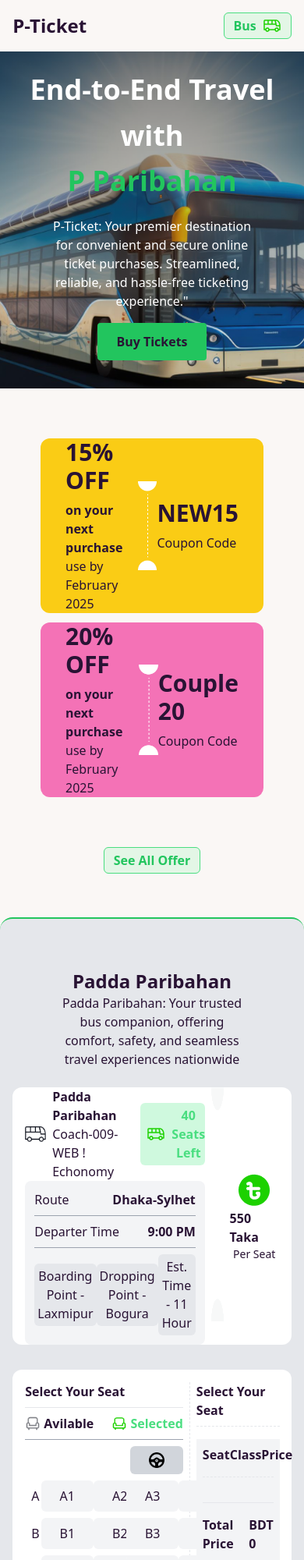
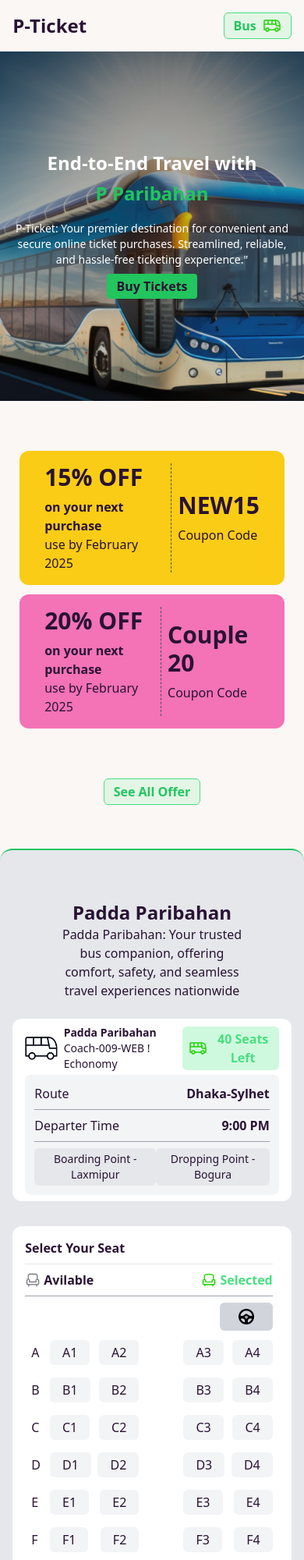
Before and after one commit to mdimamhosen/Assignment_5_9, a website built with Vite: page index.html in a window 390 px wide. Shown: the top 2000 px of the page at 78% size. Built offline with nearby package versions, Linux system fonts and the light colour scheme; files whose address does not match are found by name.

Commit message:
final commit push

```diff
--- a/index.html
+++ b/index.html
@@ -34,25 +34,29 @@
       <!-- banner section -->
       <div>
         <div
-          class="flex -z-10 bg-cover bg-center h-[27rem]"
+          class="flex -z-10 bg-cover bg-center h-[28rem]"
           style="background-image: url('./images/banner.png')"
         >
           <!-- <div class="absolute inset-0 bg-black opacity-10"></div> -->
           <div class="flex items-center justify-center">
             <div class="text-center">
-              <h2 class="text-4xl leading-relaxed font-bold text-white">
+              <h2
+                class="text-2xl md:text-4xl leading-relaxed font-bold text-white"
+              >
                 End-to-End Travel with <br />
                 <span class="text-green-500"> P Paribahan </span>
               </h2>
 
-              <p class="mt-4 w-[70%] mx-auto text-white">
+              <p
+                class="mt-4 w-[90%] md:w-[70%] text-sm md:text-lg mx-auto text-white"
+              >
                 P-Ticket: Your premier destination for convenient and secure
                 online ticket purchases. Streamlined, reliable, and hassle-free
                 ticketing experience."
               </p>
 
               <a
-                class="my-4 inline-block px-6 py-3 cursor-pointer bg-green-500 font-bold rounded"
+                class="my-2 md:my-4 inline-block px-3 py-1 md:px-6 md:py-3 cursor-pointer bg-green-500 font-bold rounded"
                 href="#section2"
                 >Buy Tickets</a
               >
@@ -96,34 +100,39 @@
         class="flex gap-y-3 flex-col md:flex-row md:gap-y-0 items-center justify-between my-16 w-11/12 mx-auto"
       >
         <div
-          class="flex w-[80%] md:w-[49%] items-center justify-center px-8 rounded-xl bg-yellow-400"
+          class="flex w-[95%] py-4 md:py-0 md:w-[49%] items-center justify-center px-8 rounded-xl bg-yellow-400"
         >
-          <div>
+          <div
+            class="border-r md:border-r-0 border-r-gray-600 border-dashed pr-1 md:pr-0 mr-2 md:mr-0"
+          >
             <h1 class="font-bold text-3xl">15% OFF</h1>
             <p class="font-bold mt-2">
               on your next purchase <br />
               <span class="font-thin">use by February 2025</span>
             </p>
           </div>
-          <div>
-            <img class=" " src="./images/cupon-devider.png" alt="" />
+          <div class="hidden md:block">
+            <img 1class=" " src="./images/cupon-devider.png" alt="" />
           </div>
+
           <div>
             <h1 class="font-bold text-3xl">NEW15</h1>
             <p class="font-thin mt-2">Coupon Code</p>
           </div>
         </div>
         <div
-          class="flex w-[80%] md:w-[49%] justify-center items-center px-8 rounded-xl bg-pink-400"
+          class="flex w-[95%] py-4 md:py-0 md:w-[49%] justify-center items-center px-8 rounded-xl bg-pink-400"
         >
-          <div>
+          <div
+            class="border-r md:border-r-0 border-r-gray-600 border-dashed pr-1 md:pr-0 mr-2 md:mr-0"
+          >
             <h1 class="font-bold text-3xl">20% OFF</h1>
             <p class="font-bold mt-2">
               on your next purchase <br />
               <span class="font-thin">use by February 2025</span>
             </p>
           </div>
-          <div>
+          <div class="hidden md:block">
             <img src="./images/cupon-devider.png" alt="" />
           </div>
           <div>
@@ -152,14 +161,16 @@
               safety, and seamless travel experiences nationwide
             </p>
           </div>
-          <div class="flex gap-2 mx-auto w-11/12 rounded-xl px-4 bg-white">
-            <div class="flex flex-col justify-evenly w-[73%]">
+          <div
+            class="flex gap-2 mx-auto w-11/12 rounded-xl py-2 md:py-0 px-4 bg-white"
+          >
+            <div class="flex flex-col justify-evenly md:w-[73%] w-[100%]">
               <div class="flex justify-between items-center">
                 <div class="flex gap-2 items-center">
                   <div>
                     <img width="50px" src="./images/bus-logo.png" alt="" />
                   </div>
-                  <p class="font-bold">
+                  <p class="font-bold text-sm md:text-md">
                     Padda Paribahan <br />
                     <span class="font-thin">Coach-009-WEB ! Echonomy</span>
                   </p>
@@ -174,7 +185,7 @@
                 </div>
               </div>
               <div
-                class="flex flex-col justify-center gap-2 bg-gray-100 p-3 rounded-lg"
+                class="flex flex-col justify-center gap-2 mt-1 bg-gray-100 p-3 rounded-lg"
               >
                 <div class="flex items-center justify-between">
                   <h1>Route</h1>
@@ -187,22 +198,26 @@
                 </div>
                 <div class="h-[1px] border-t border-t-gray-400"></div>
                 <div class="flex justify-between items-center">
-                  <button class="bg-gray-200 p-1 rounded-md">
+                  <button class="bg-gray-200 text-sm md:text-md p-1 rounded-md">
                     Boarding Point - Laxmipur
                   </button>
-                  <button class="bg-gray-200 p-1 rounded-md">
+                  <button class="bg-gray-200 text-sm md:text-md p-1 rounded-md">
                     Dropping Point - Bogura
                   </button>
-                  <button class="bg-gray-200 p-1 rounded-md">
+                  <button
+                    class="bg-gray-200 text-sm md:text-md hidden md:block p-1 rounded-md"
+                  >
                     Est. Time - 11 Hour
                   </button>
                 </div>
               </div>
             </div>
-            <div class="h-[300px] w-[5%]">
+            <div class="h-[300px] hidden md:flex w-[5%]">
               <img class="h-full" src="./images/info-devider.png" alt="" />
             </div>
-            <div class="flex flex-col justify-center items-center w-[20%]">
+            <div
+              class="hidden md:flex flex-col justify-center items-center w-[20%]"
+            >
               <div><img src="./images/fare.png" alt="" /></div>
               <h1 class="font-bold">550 Taka</h1>
               <p class="text-sm">Per Seat</p>
@@ -211,10 +226,12 @@
           <!--main seat section -->
           <div
             id="section2"
-            class="bg-white w-11/12 flex gap-2 mx-auto mt-8 rounded-xl px-4 py-4"
+            class="bg-white w-11/12 flex flex-col md:flex-row gap-2 mx-auto mt-8 rounded-xl px-4 py-4"
           >
             <!-- left section -->
-            <div class="w-[65%] border-r border-dashed pr-2">
+            <div
+              class="w-full md:w-[65%] md:border-r border-r-0 border-dashed pr-2"
+            >
               <h1 class="font-bold">Select Your Seat</h1>
               <div class="h-[1px] my-2 border-t border-t-gray-200"></div>
 
@@ -256,14 +273,14 @@
                       <button
                         onclick="addToCart('A1')"
                         id="A1 seat"
-                        class="bg-gray-100 flex justify-center items-center rounded-md px-6 py-2"
+                        class="bg-gray-100 flex justify-center items-center rounded-md px-4 py-1 md:px-6 md:py-2"
                       >
                         A1
                       </button>
                       <button
                         onclick="addToCart('A2')"
                         id="A2 seat"
-                        class="bg-gray-100 flex justify-center items-center rounded-md px-6 py-2"
+                        class="bg-gray-100 flex justify-center items-center rounded-md px-4 py-1 md:px-6 md:py-2"
                       >
                         A2
                       </button>
@@ -273,14 +290,14 @@
                       <button
                         onclick="addToCart('A3')"
                         id="A3 seat"
-                        class="bg-gray-100 flex justify-center items-center rounded-md px-6 py-2"
+                        class="bg-gray-100 flex justify-center items-center rounded-md px-4 py-1 md:px-6 md:py-2"
                       >
                         A3
                       </button>
                       <button
                         onclick="addToCart('A4')"
                         id="A4 seat"
-                        class="bg-gray-100 flex justify-center items-center rounded-md px-6 py-2"
+                        class="bg-gray-100 flex justify-center items-center rounded-md px-4 py-1 md:px-6 md:py-2"
                       >
                         A4
                       </button>
@@ -294,14 +311,14 @@
                       <button
                         onclick="addToCart('B1')"
                         id="B1 seat"
-                        class="bg-gray-100 flex justify-center items-center rounded-md px-6 py-2"
+                        class="bg-gray-100 flex justify-center items-center rounded-md px-4 py-1 md:px-6 md:py-2"
                       >
                         B1
                       </button>
                       <button
                         onclick="addToCart('B2')"
                         id="B2 seat"
-                        class="bg-gray-100 flex justify-center items-center rounded-md px-6 py-2"
+                        class="bg-gray-100 flex justify-center items-center rounded-md px-4 py-1 md:px-6 md:py-2"
                       >
                         B2
                       </button>
@@ -311,14 +328,14 @@
                       <button
                         onclick="addToCart('B3')"
                         id="B3 seat"
-                        class="bg-gray-100 flex justify-center items-center rounded-md px-6 py-2"
+                        class="bg-gray-100 flex justify-center items-center rounded-md px-4 py-1 md:px-6 md:py-2"
                       >
                         B3
                       </button>
                       <button
                         onclick="addToCart('B4')"
                         id="B4 seat"
-                        class="bg-gray-100 flex justify-center items-center rounded-md px-6 py-2"
+                        class="bg-gray-100 flex justify-center items-center rounded-md px-4 py-1 md:px-6 md:py-2"
                       >
                         B4
                       </button>
@@ -333,14 +350,14 @@
                       <button
                         onclick="addToCart('C1')"
                         id="C1 seat"
-                        class="bg-gray-100 flex justify-center items-center rounded-md px-6 py-2"
+                        class="bg-gray-100 flex justify-center items-center rounded-md px-4 py-1 md:px-6 md:py-2"
                       >
                         C1
                       </button>
                       <button
                         onclick="addToCart('C2')"
                         id="C2 seat"
-                        class="bg-gray-100 flex justify-center items-center rounded-md px-6 py-2"
+                        class="bg-gray-100 flex justify-center items-center rounded-md px-4 py-1 md:px-6 md:py-2"
                       >
                         C2
                       </button>
@@ -350,14 +367,14 @@
                       <button
                         onclick="addToCart('C3')"
                         id="C3 seat"
-                        class="bg-gray-100 flex justify-center items-center rounded-md px-6 py-2"
+                        class="bg-gray-100 flex justify-center items-center rounded-md px-4 py-1 md:px-6 md:py-2"
                       >
                         C3
                       </button>
                       <button
                         onclick="addToCart('C4')"
                         id="C4 seat"
-                        class="bg-gray-100 flex justify-center items-center rounded-md px-6 py-2"
+                        class="bg-gray-100 flex justify-center items-center rounded-md px-4 py-1 md:px-6 md:py-2"
                       >
                         C4
                       </button>
@@ -371,14 +388,14 @@
                       <button
                         onclick="addToCart('D1')"
                         id="D1 seat"
-                        class="bg-gray-100 flex justify-center items-center rounded-md px-6 py-2"
+                        class="bg-gray-100 flex justify-center items-center rounded-md px-4 py-1 md:px-6 md:py-2"
                       >
                         D1
                       </button>
                       <button
                         onclick="addToCart('D2')"
                         id="D2 seat"
-                        class="bg-gray-100 flex justify-center items-center rounded-md px-6 py-2"
+                        class="bg-gray-100 flex justify-center items-center rounded-md px-4 py-1 md:px-6 md:py-2"
                       >
                         D2
                       </button>
@@ -388,14 +405,14 @@
                       <button
                         onclick="addToCart('D3')"
                         id="D3 seat"
-                        class="bg-gray-100 flex justify-center items-center rounded-md px-6 py-2"
+                        class="bg-gray-100 flex justify-center items-center rounded-md px-4 py-1 md:px-6 md:py-2"
                       >
                         D3
                       </button>
                       <button
                         onclick="addToCart('D4')"
                         id="D4 seat"
-                        class="bg-gray-100 flex justify-center items-center rounded-md px-6 py-2"
+                        class="bg-gray-100 flex justify-center items-center rounded-md px-4 py-1 md:px-6 md:py-2"
                       >
                         D4
                       </button>
@@ -410,14 +427,14 @@
                       <button
                         onclick="addToCart('E1')"
                         id="E1 seat"
-                        class="bg-gray-100 flex justify-center items-center rounded-md px-6 py-2"
+                        class="bg-gray-100 flex justify-center items-center rounded-md px-4 py-1 md:px-6 md:py-2"
                       >
                         E1
                       </button>
                       <button
                         onclick="addToCart('E2')"
                         id="E2 seat"
-                        class="bg-gray-100 flex justify-center items-center rounded-md px-6 py-2"
+                        class="bg-gray-100 flex justify-center items-center rounded-md px-4 py-1 md:px-6 md:py-2"
                       >
                         E2
                       </button>
@@ -427,14 +444,14 @@
                       <button
                         onclick="addToCart('E3')"
                         id="E3 seat"
-                        class="bg-gray-100 flex justify-center items-center rounded-md px-6 py-2"
+                        class="bg-gray-100 flex justify-center items-center rounded-md px-4 py-1 md:px-6 md:py-2"
                       >
                         E3
                       </button>
                       <button
                         onclick="addToCart('E4')"
                         id="E4 seat"
-                        class="bg-gray-100 flex justify-center items-center rounded-md px-6 py-2"
+                        class="bg-gray-100 flex justify-center items-center rounded-md px-4 py-1 md:px-6 md:py-2"
                       >
                         E4
                       </button>
@@ -449,14 +466,14 @@
                       <button
                         onclick="addToCart('F1')"
                         id="F1 seat"
-                        class="bg-gray-100 flex justify-center items-center rounded-md px-6 py-2"
+                        class="bg-gray-100 flex justify-center items-center rounded-md px-4 py-1 md:px-6 md:py-2"
                       >
                         F1
                       </button>
                       <button
                         onclick="addToCart('F2')"
                         id="F2 seat"
-                        class="bg-gray-100 flex justify-center items-center rounded-md px-6 py-2"
+                        class="bg-gray-100 flex justify-center items-center rounded-md px-4 py-1 md:px-6 md:py-2"
                       >
                         F2
                       </button>
@@ -466,14 +483,14 @@
                       <button
                         onclick="addToCart('F3')"
                         id="F3 seat"
-                        class="bg-gray-100 flex justify-center items-center rounded-md px-6 py-2"
+                        class="bg-gray-100 flex justify-center items-center rounded-md px-4 py-1 md:px-6 md:py-2"
                       >
                         F3
                       </button>
                       <button
                         onclick="addToCart('F4')"
                         id="F4 seat"
-                        class="bg-gray-100 flex justify-center items-center rounded-md px-6 py-2"
+                        class="bg-gray-100 flex justify-center items-center rounded-md px-4 py-1 md:px-6 md:py-2"
                       >
                         F4
                       </button>
@@ -488,14 +505,14 @@
                       <button
                         onclick="addToCart('G1')"
                         id="G1 seat"
-                        class="bg-gray-100 flex justify-center items-center rounded-md px-6 py-2"
+                        class="bg-gray-100 flex justify-center items-center rounded-md px-4 py-1 md:px-6 md:py-2"
                       >
                         G1
                       </button>
                       <button
                         onclick="addToCart('G2')"
                         id="G2 seat"
-                        class="bg-gray-100 flex justify-center items-center rounded-md px-6 py-2"
+                        class="bg-gray-100 flex justify-center items-center rounded-md px-4 py-1 md:px-6 md:py-2"
                       >
                         G2
                       </button>
@@ -505,14 +522,14 @@
                       <button
                         onclick="addToCart('G3')"
                         id="G3 seat"
-                        class="bg-gray-100 flex justify-center items-center rounded-md px-6 py-2"
+                        class="bg-gray-100 flex justify-center items-center rounded-md px-4 py-1 md:px-6 md:py-2"
                       >
                         G3
                       </button>
                       <button
                         onclick="addToCart('G4')"
                         id="G4 seat"
-                        class="bg-gray-100 flex justify-center items-center rounded-md px-6 py-2"
+                        class="bg-gray-100 flex justify-center items-center rounded-md px-4 py-1 md:px-6 md:py-2"
                       >
                         G4
                       </button>
@@ -527,14 +544,14 @@
                       <button
                         onclick="addToCart('H1')"
                         id="H1 seat"
-                        class="bg-gray-100 flex justify-center items-center rounded-md px-6 py-2"
+                        class="bg-gray-100 flex justify-center items-center rounded-md px-4 py-1 md:px-6 md:py-2"
                       >
                         H1
                       </button>
                       <button
                         onclick="addToCart('H2')"
                         id="H2 seat"
-                        class="bg-gray-100 flex justify-center items-center rounded-md px-6 py-2"
+                        class="bg-gray-100 flex justify-center items-center rounded-md px-4 py-1 md:px-6 md:py-2"
                       >
                         H2
                       </button>
@@ -544,14 +561,14 @@
                       <button
                         onclick="addToCart('H3')"
                         id="H3 seat"
-                        class="bg-gray-100 flex justify-center items-center rounded-md px-6 py-2"
+                        class="bg-gray-100 flex justify-center items-center rounded-md px-4 py-1 md:px-6 md:py-2"
                       >
                         H3
                       </button>
                       <button
                         onclick="addToCart('H4')"
                         id="H4 seat"
-                        class="bg-gray-100 flex justify-center items-center rounded-md px-6 py-2"
+                        class="bg-gray-100 flex justify-center items-center rounded-md px-4 py-1 md:px-6 md:py-2"
                       >
                         H4
                       </button>
@@ -566,14 +583,14 @@
                       <button
                         onclick="addToCart('I1')"
                         id="I1 seat"
-                        class="bg-gray-100 flex justify-center items-center rounded-md px-6 py-2"
+                        class="bg-gray-100 flex justify-center items-center rounded-md px-4 py-1 md:px-6 md:py-2"
                       >
                         I1
                       </button>
                       <button
                         onclick="addToCart('I2')"
                         id="I2 seat"
-                        class="bg-gray-100 flex justify-center items-center rounded-md px-6 py-2"
+                        class="bg-gray-100 flex justify-center items-center rounded-md px-4 py-1 md:px-6 md:py-2"
                       >
                         I2
                       </button>
@@ -590,7 +607,7 @@
                       <button
                         onclick="addToCart('I4')"
                         id="I4 seat"
-                        class="bg-gray-100 flex justify-center items-center rounded-md px-6 py-2"
+                        class="bg-gray-100 flex justify-center items-center rounded-md px-4 py-1 md:px-6 md:py-2"
                       >
                         I4
                       </button>
@@ -605,14 +622,14 @@
                       <button
                         onclick="addToCart('J1')"
                         id="J1 seat"
-                        class="bg-gray-100 flex justify-center items-center rounded-md px-6 py-2"
+                        class="bg-gray-100 flex justify-center items-center rounded-md px-4 py-1 md:px-6 md:py-2"
                       >
                         J1
                       </button>
                       <button
                         onclick="addToCart('J2')"
                         id="J2 seat"
-                        class="bg-gray-100 flex justify-center items-center rounded-md px-6 py-2"
+                        class="bg-gray-100 flex justify-center items-center rounded-md px-4 py-1 md:px-6 md:py-2"
                       >
                         J2
                       </button>
@@ -622,14 +639,14 @@
                       <button
                         onclick="addToCart('J3')"
                         id="J3 seat"
-                        class="bg-gray-100 flex justify-center items-center rounded-md px-6 py-2"
+                        class="bg-gray-100 flex justify-center items-center rounded-md px-4 py-1 md:px-6 md:py-2"
                       >
                         J3
                       </button>
                       <button
                         onclick="addToCart('J4')"
                         id="J4 seat"
-                        class="bg-gray-100 flex justify-center items-center rounded-md px-6 py-2"
+                        class="bg-gray-100 flex justify-center items-center rounded-md px-4 py-1 md:px-6 md:py-2"
                       >
                         J4
                       </button>
@@ -640,7 +657,7 @@
             </div>
 
             <!-- right section -->
-            <div class="w-[33%]">
+            <div class="md:w-[33%] w-full">
               <h1 class="font-bold">Select Your Seat</h1>
               <div
                 class="h-[1px] my-2 border-t border-dashed border-t-gray-200"
@@ -795,7 +812,7 @@
     <div
       id="modal"
       style="display: none"
-      class="flex justify-center items-centers mt-[16rem] h-full"
+      class="flex justify-center items-centers mt-[7rem] md:mt-[16rem] h-full"
     >
       <div
         class="bg-white flex flex-col items-center py-12 px-8 text-center gap-y-6 w-[70%] mx-auto"
@@ -805,19 +822,19 @@
           <h1 class="text-xl font-bold text-green-500">Success</h1>
         </div>
         <div>
-          <p class="font-semibold w-11/12 mx-auto mb-2">
+          <p class="font-semibold w-full md:w-11/12 mx-auto mb-2">
             Thank you for Booking Our Bus Seats. We are working hard to find the
             best service and deals for you.
           </p>
-          <p class="font-thin">
+          <p class="font-thin w-full md:w-11/12">
             Shortly you will find a confirmation in your email.
           </p>
         </div>
         <div class="w-[60%]">
           <button
-            class="text-white w-[60%] py-2 rounded-3xl text-lg bg-green-600"
+            class="text-white md:w-[60%] w-full py-2 rounded-3xl text-lg bg-green-600"
           >
-            Continue
+            <a href="./index.html">Continue</a>
           </button>
         </div>
       </div>
```
